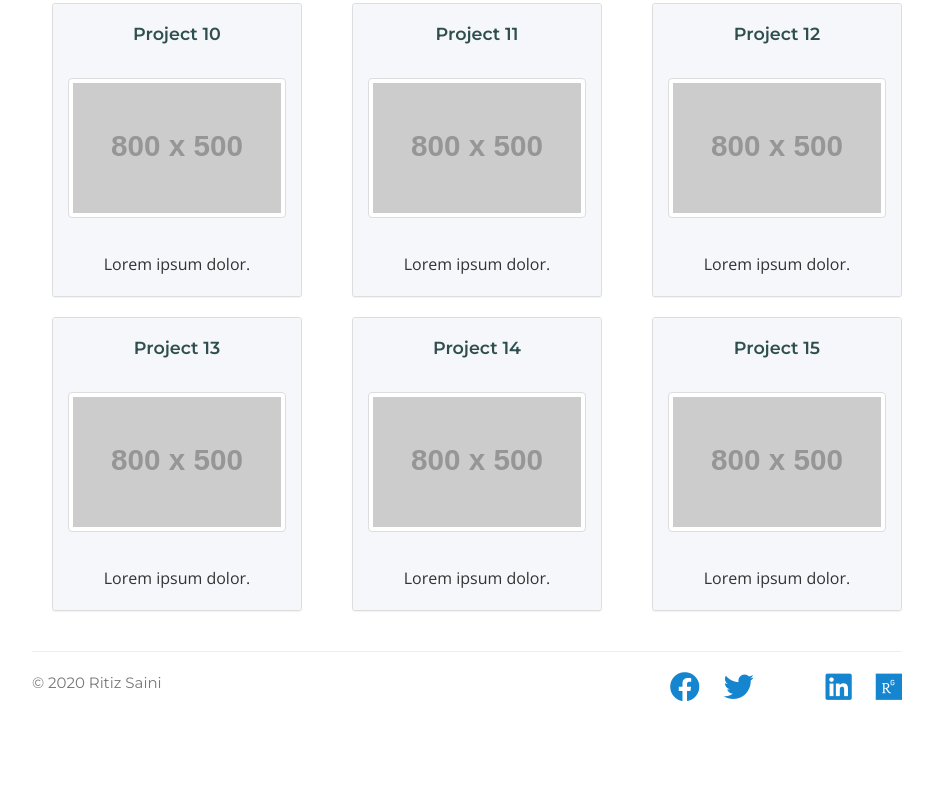
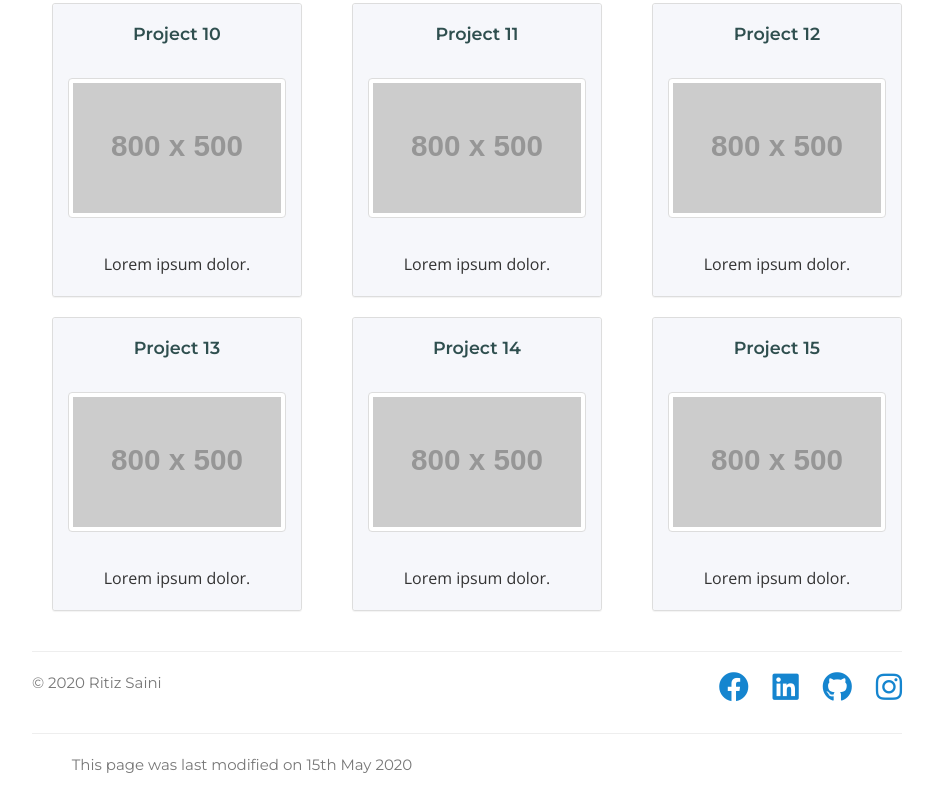
Before and after one commit to ritizsaini/Old-website, a plain HTML site: page projects.html in a window 1280 px wide. Shown: the part 1376-2188 px from the top of the page, without its empty margins (173-1107 px from the left). Before the commit the page ends 2109 px from the top, so only its background shows below. Drawn offline with nearby package versions, Linux system fonts and the light colour scheme; placeholder pictures from the web are drawn by us; some icons are missing.

Commit message:
Add files via upload

```diff
--- a/footer.html
+++ b/footer.html
@@ -15,15 +15,23 @@
 
         <!-- Social professional networking icons -->
         <ul class="social-icons pull-right">
-          <li><a href="" target="_blank"><i class="fab fa-facebook fa-2x"></i></a></li>
-          <li><a href="" target="_blank"><i class="fab fa-twitter fa-2x"></i></a></li>
-          <li><a href="" target="_blank"><i class="ai ai-google-scholar-square ai-2x"></i></a></li>
-          <li><a href="" target="_blank"><i class="ai ai-academia-square ai-2x"></i></a></li>
-          <li><a href="" target="_blank"><i class="fab fa-linkedin fa-2x"></i></a></li>
-          <li><a href="" target="_blank"><i class="fab fa-researchgate fa-2x"></i></a></li>
+          <li><a href="https://www.facebbok.com/ritizsaini" target="https://www.facebbok.com/ritizsaini"><i class="fab fa-facebook fa-2x"></i></a></li>
+          <!-- <li><a href="" target="_blank"><i class="fab fa-twitter fa-2x"></i></a></li> -->
+          <!-- <li><a href="" target="_blank"><i class="ai ai-google-scholar-square ai-2x"></i></a></li> -->
+          <!-- <li><a href="" target="_blank"><i class="ai ai-academia-square ai-2x"></i></a></li> -->
+          <li><a href="https://www.linkedin.com/in/ritiz-saini-234843157" target="https://in.linkedin.com/in/ritiz-saini-234843157"><i class="fab fa-linkedin fa-2x"></i></a></li>
+          <!-- <li><a href="" target="_blank"><i class="fab fa-researchgate fa-2x"></i></a></li> -->
+          <li><a href="https://www.github.com/ritizsaini" target="https://github.com/ritizsaini"><i class="fab fa-github fa-2x"></i></a></li>
+          <li><a href="www.instagram.com/_ritizz" target="www.instagram.com/_ritizz"><i class="fab fa-instagram fa-2x"></i></a></li>
         </ul>
 
       </div>
     </div>
   </div>
+
+  <div class="container">
+    <hr>
+    <div class="row">
+      <div class="col-sm-6 text-muted">
+  <p align="center">This page was last modified on 15th May 2020</p> </div></div></div>
 </footer><!-- jQuery Javascript Library -->
```
Also changed, not shown: index.html (+1 -1 lines).
